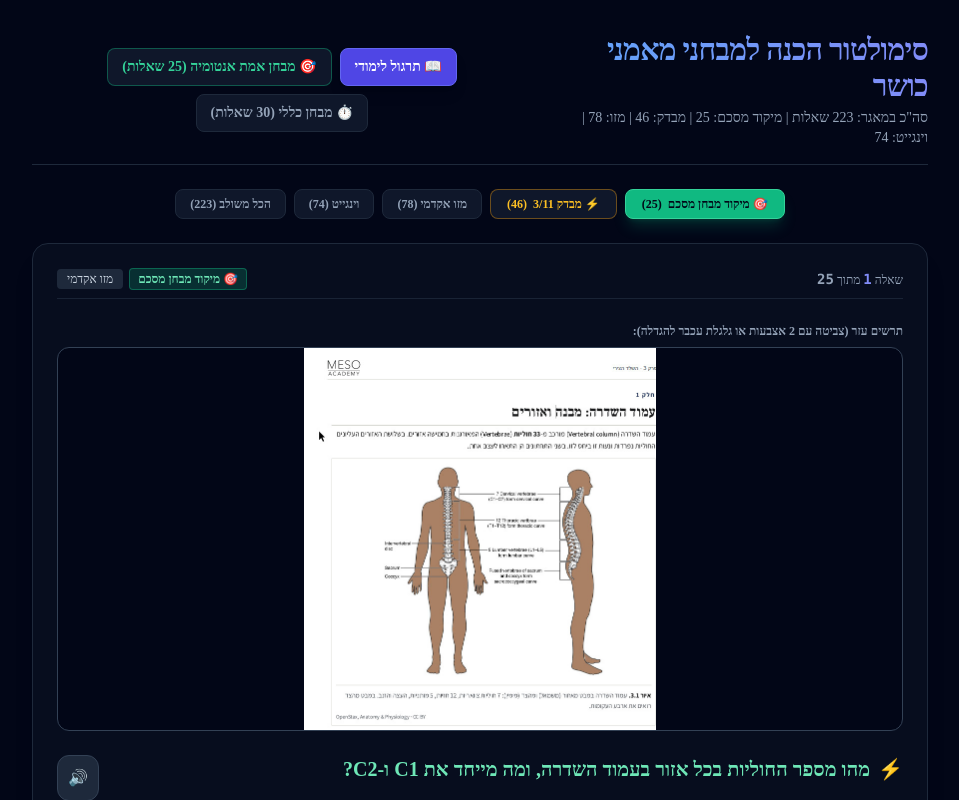
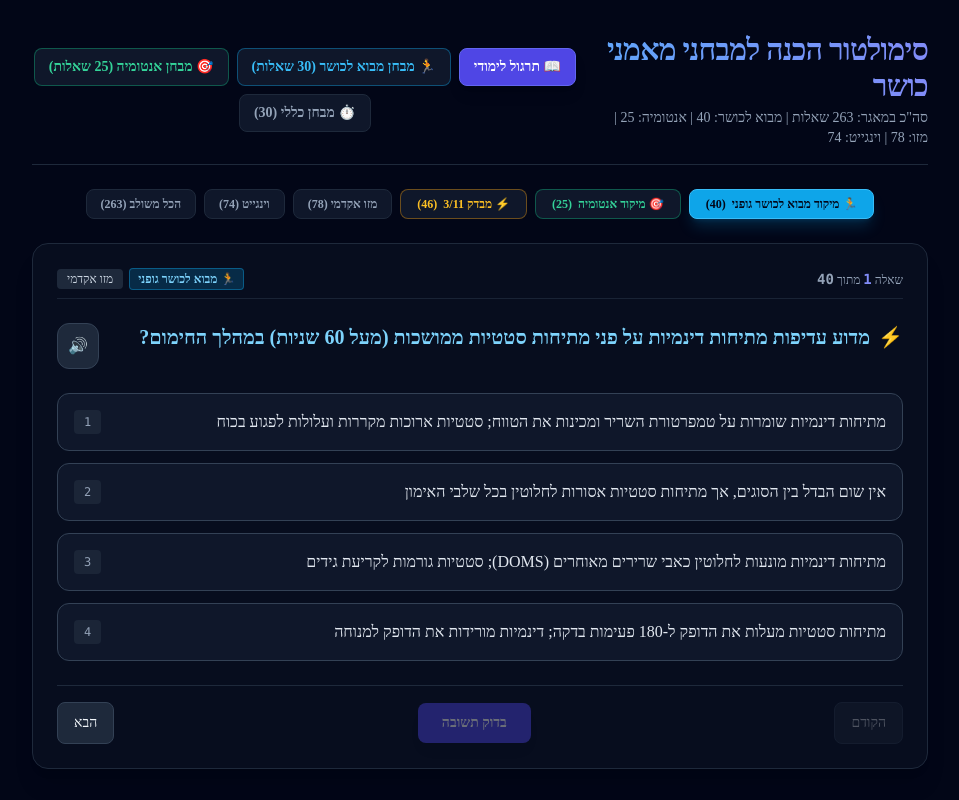
Before and after one commit to motic53/wingate-coach-prep, a Next.js app: page / in a window 1280 px wide. Shown: the top 800 px of the page, without its empty margins (160-1119 px from the left). Built offline with nearby package versions, Linux system fonts and the light colour scheme.

Commit message:
Add fitness intro mode and update question counts

```diff
--- a/app/page.tsx
+++ b/app/page.tsx
@@ -2,6 +2,7 @@
 
 import React, { useState, useRef, useEffect, useCallback, useMemo } from "react";
 import { allQuestions, Question } from "../data/questions";
+import { fitnessIntroQuestions } from "../data/fitnessIntroQuestions";
 
 function shuffleArray<T>(array: T[]): T[] {
   const arr = [...array];
@@ -188,8 +189,8 @@ function PinchZoomImage({ src, alt }: { src: string; alt: string }) {
 }
 
 export default function App() {
-  const [mode, setMode] = useState<"practice" | "exam" | "final_anatomy">("practice");
-  const [selectedInst, setSelectedInst] = useState<"all" | "meso" | "wingate" | "exam_prep" | "final_sim">("final_sim");
+  const [mode, setMode] = useState<"practice" | "exam" | "final_anatomy" | "final_fitness">("practice");
+  const [selectedInst, setSelectedInst] = useState<"all" | "meso" | "wingate" | "exam_prep" | "final_sim" | "fitness_intro">("fitness_intro");
 
   const [questionsList, setQuestionsList] = useState<ShuffledQuestion[]>([]);
   const [currentIndex, setCurrentIndex] = useState(0);
@@ -203,27 +204,35 @@ export default function App() {
   const explanationRef = useRef<HTMLDivElement | null>(null);
 
   const counts = useMemo(() => {
+    const fitnessIntroCount = fitnessIntroQuestions.length;
     const finalSimCount = allQuestions.filter((q) => q.id.startsWith("final-sim-")).length;
     const examPrepCount = allQuestions.filter((q) => q.isExamPrep && !q.id.startsWith("final-sim-")).length;
     const mesoCount = allQuestions.filter((q) => q.institution === "meso" && !q.isExamPrep).length;
     const wingateCount = allQuestions.filter((q) => q.institution === "wingate").length;
     return {
+      fitnessIntro: fitnessIntroCount,
       finalSim: finalSimCount,
       examPrep: examPrepCount,
       meso: mesoCount,
       wingate: wingateCount,
-      total: allQuestions.length,
+      total: allQuestions.length + fitnessIntroCount,
     };
   }, []);
 
   const initQuestions = useCallback(() => {
     let base: Question[] = [];
 
-    if (mode === "final_anatomy") {
-      // מבחן אמת מסכם באנטומיה: 25 שאלות המיקוד בלבד, מעורבבות מחדש בכל פתיחה
+    if (mode === "final_fitness") {
+      // מבחן אמת מסכם: מבוא לכושר גופני - 30 שאלות רנדומליות מתוך 40 שאלות המיקוד
+      base = shuffleArray(fitnessIntroQuestions).slice(0, 30);
+    } else if (mode === "final_anatomy") {
+      // מבחן אמת מסכם באנטומיה: 25 שאלות המיקוד
       base = shuffleArray(allQuestions.filter((q) => q.id.startsWith("final-sim-"))).slice(0, 25);
     } else if (mode === "exam") {
-      base = shuffleArray(allQuestions).slice(0, 30);
+      base = shuffleArray([...allQuestions, ...fitnessIntroQuestions]).slice(0, 30);
+    } else {
+      if (selectedInst === "fitness_intro") {
+        base = shuffleArray(fitnessIntroQuestions);
       } else {
         base = allQuestions.filter((q) => {
           if (selectedInst === "final_sim") return q.id.startsWith("final-sim-");
@@ -232,7 +241,11 @@ export default function App() {
           if (selectedInst === "wingate") return q.institution === "wingate";
           return true;
         });
+        if (selectedInst === "all") {
+          base = [...base, ...fitnessIntroQuestions];
+        }
         base = shuffleArray(base);
+      }
     }
 
     // ערבוב כפול: גם סדר השאלות וגם סדר 4 האפשרויות בכל שאלה (תוך סנכרון מלא של ניתוח המסיחים)
@@ -268,7 +281,7 @@ export default function App() {
     initQuestions();
   }, [initQuestions]);
 
-  const isTimedExam = mode === "exam" || mode === "final_anatomy";
+  const isTimedExam = mode === "exam" || mode === "final_anatomy" || mode === "final_fitness";
 
   useEffect(() => {
     if (!isTimedExam || examFinished) return;
@@ -392,7 +405,7 @@ export default function App() {
               סימולטור הכנה למבחני מאמני כושר
             </h1>
             <p className="text-xs sm:text-sm text-slate-400 mt-1">
-              סה"כ במאגר: {counts.total} שאלות | מיקוד מסכם: {counts.finalSim} | מבדק: {counts.examPrep} | מזו: {counts.meso} | וינגייט: {counts.wingate}
+              סה"כ במאגר: {counts.total} שאלות | מבוא לכושר: {counts.fitnessIntro} | אנטומיה: {counts.finalSim} | מזו: {counts.meso} | וינגייט: {counts.wingate}
             </p>
           </div>
 
@@ -410,6 +423,23 @@ export default function App() {
 
             <button
               onClick={() => {
+                if (mode === "final_fitness") {
+                  initQuestions();
+                } else {
+                  setMode("final_fitness");
+                }
+              }}
+              className={`px-3.5 py-2 text-xs sm:text-sm font-bold rounded-lg border transition ${
+                mode === "final_fitness"
+                  ? "bg-sky-600 border-sky-400 text-white shadow-lg shadow-sky-900/40"
+                  : "bg-slate-900 border-sky-500/40 text-sky-400 hover:bg-slate-800"
+              }`}
+            >
+              🏃 מבחן מבוא לכושר (30 שאלות)
+            </button>
+
+            <button
+              onClick={() => {
                 if (mode === "final_anatomy") {
                   initQuestions();
                 } else {
@@ -422,7 +452,7 @@ export default function App() {
                   : "bg-slate-900 border-emerald-500/40 text-emerald-400 hover:bg-slate-800"
               }`}
             >
-              🎯 מבחן אמת אנטומיה ({counts.finalSim} שאלות)
+              🎯 מבחן אנטומיה ({counts.finalSim} שאלות)
             </button>
 
             <button
@@ -439,7 +469,7 @@ export default function App() {
                   : "bg-slate-900 border-slate-800 text-slate-400 hover:text-white"
               }`}
             >
-              ⏱️ מבחן כללי (30 שאלות)
+              ⏱️ מבחן כללי (30)
             </button>
           </div>
         </header>
@@ -448,6 +478,18 @@ export default function App() {
         {mode === "practice" && (
           <div className="flex flex-wrap justify-center gap-2">
             <button
+              onClick={() => setSelectedInst("fitness_intro")}
+              className={`px-4 py-1.5 text-xs font-bold rounded-lg border transition flex items-center gap-1.5 ${
+                selectedInst === "fitness_intro"
+                  ? "bg-sky-500 border-sky-400 text-slate-950 shadow-lg shadow-sky-500/20"
+                  : "bg-slate-900 border-sky-500/40 text-sky-400 hover:bg-slate-800"
+              }`}
+            >
+              <span>🏃 מיקוד מבוא לכושר גופני</span>
+              <span>({counts.fitnessIntro})</span>
+            </button>
+
+            <button
               onClick={() => setSelectedInst("final_sim")}
               className={`px-4 py-1.5 text-xs font-bold rounded-lg border transition flex items-center gap-1.5 ${
                 selectedInst === "final_sim"
@@ -455,7 +497,7 @@ export default function App() {
                   : "bg-slate-900 border-emerald-500/40 text-emerald-400 hover:bg-slate-800"
               }`}
             >
-              <span>🎯 מיקוד מבחן מסכם</span>
+              <span>🎯 מיקוד אנטומיה</span>
               <span>({counts.finalSim})</span>
             </button>
 
@@ -513,7 +555,11 @@ export default function App() {
               <span className="text-xl">⏱️</span>
               <div>
                 <div className="text-xs text-slate-400">
-                  {mode === "final_anatomy" ? "מבחן מסכם אנטומיה (25 שאלות מעורבבות):" : "זמן שנותר לבחינה:"}
+                  {mode === "final_fitness"
+                    ? "מבחן מסכם מבוא לכושר גופני (30 שאלות רנדומליות מתוך 40):"
+                    : mode === "final_anatomy"
+                    ? "מבחן מסכם אנטומיה (25 שאלות מעורבבות):"
+                    : "זמן שנותר לבחינה:"}
                 </div>
                 <div className={`text-lg font-mono font-bold ${examTimeLeft < 300 ? "text-rose-400 animate-ping" : "text-amber-400"}`}>
                   {formatTime(examTimeLeft)}
@@ -604,12 +650,17 @@ export default function App() {
                 שאלה <strong className="text-indigo-400 font-mono text-sm">{currentIndex + 1}</strong> מתוך <strong className="font-mono text-sm">{questionsList.length}</strong>
               </span>
               <div className="flex items-center gap-1.5">
+                {currentQ.id.startsWith("fit-intro-") && (
+                  <span className="px-2 py-0.5 rounded bg-sky-500/20 text-sky-300 border border-sky-500/40 font-bold">
+                    🏃 מבוא לכושר גופני
+                  </span>
+                )}
                 {currentQ.id.startsWith("final-sim-") && (
                   <span className="px-2 py-0.5 rounded bg-emerald-500/20 text-emerald-300 border border-emerald-500/40 font-bold">
-                    🎯 מיקוד מבחן מסכם
+                    🎯 מיקוד אנטומיה
                   </span>
                 )}
-                {currentQ.isExamPrep && !currentQ.id.startsWith("final-sim-") && (
+                {currentQ.isExamPrep && !currentQ.id.startsWith("final-sim-") && !currentQ.id.startsWith("fit-intro-") && (
                   <span className="px-2 py-0.5 rounded bg-amber-500/20 text-amber-300 border border-amber-500/40 font-bold">
                     ⚡ שאלת מבדק
                   </span>
@@ -631,7 +682,9 @@ export default function App() {
 
             <div className="flex items-start justify-between gap-3">
               <h2 className={`text-lg sm:text-xl font-bold leading-relaxed flex-1 ${
-                currentQ.id.startsWith("final-sim-")
+                currentQ.id.startsWith("fit-intro-")
+                  ? "text-sky-300"
+                  : currentQ.id.startsWith("final-sim-")
                   ? "text-emerald-300"
                   : currentQ.isExamPrep
                   ? "text-amber-400"
```
Lines whose indentation alone changed are shown as unchanged.
